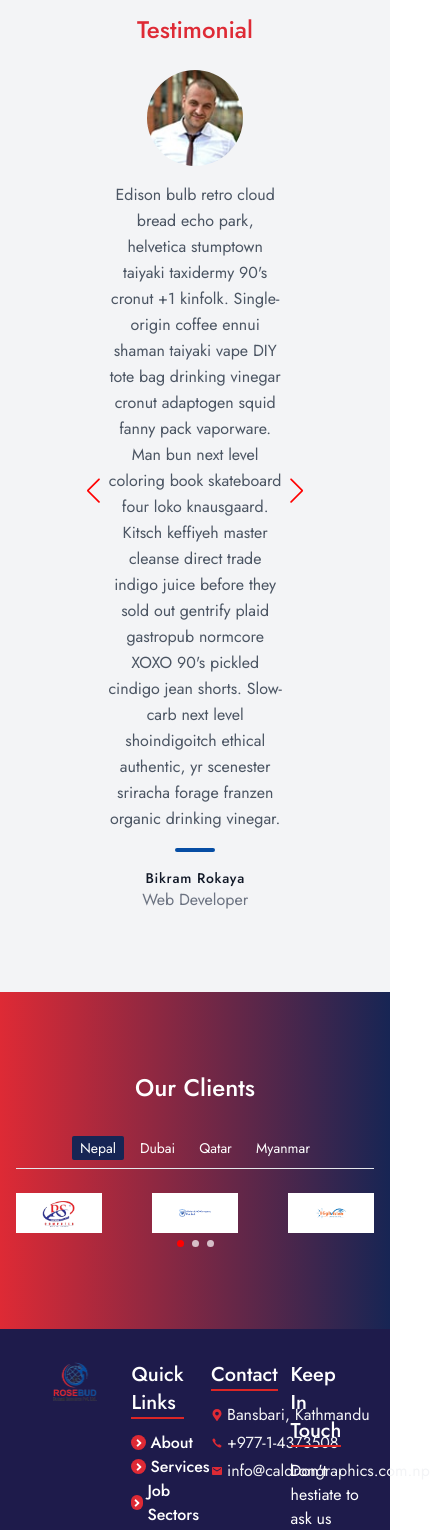
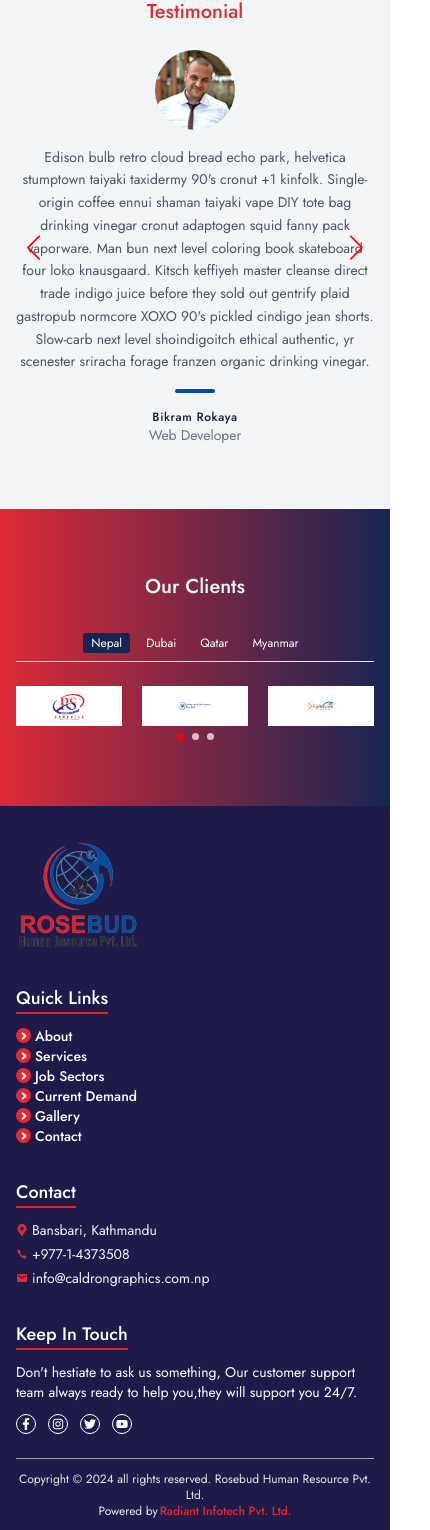
Before and after one commit to kanxa12345/rose-bud, a Next.js app: page / in a window 390 px wide. Shown: the part 4726-6256 px from the top of the page, 430 px wide, since content can reach past the window. Built offline with nearby package versions, Linux system fonts and the light colour scheme.

Commit message:
responsive on footer client & testimonial

```diff
--- a/src/components/Client.jsx
+++ b/src/components/Client.jsx
@@ -27,16 +27,16 @@ const Client = () => {
   });
 
   return (
-    <section className="py-20 bg-gradient-to-r from-brand1 to-blue-950 text-white">
+    <section className="md:py-20 py-16 bg-gradient-to-r from-brand1 to-blue-950 text-white">
       <div className="container flex flex-col items-center gap-8">
-        <h2 className="text-2xl font-medium">Our Clients</h2>
+        <h2 className="sm:text-2xl text-xl font-medium">Our Clients</h2>
         <div className="w-full flex flex-col gap-2 items-center">
-          <div className="w-full flex justify-center gap-2 border-b pb-2">
+          <div className="w-full flex flex-wrap justify-center gap-2 border-b pb-2">
             {Object.values(clientFolder).map((item, id) => (
               <button
                 key={id}
                 onClick={() => handleCountry(id)}
-                className={`px-2 py-[2px] text-sm rounded-sm ${activeCountry === id ? 'bg-blue-950 text-white': ''}`}
+                className={`px-2 py-[2px] sm:text-sm text-xs rounded-sm ${activeCountry === id ? 'bg-blue-950 text-white': ''}`}
               >
                 {item.country}
               </button>
@@ -46,7 +46,7 @@ const Client = () => {
             <Swiper
               centeredSlidesBounds={true}
               modules={[Pagination, A11y, Autoplay]}
-              spaceBetween={50}
+              spaceBetween={20}
               loop={true}
               centeredSlides={true}
               autoplay={{ delay: 3000 }}
@@ -86,7 +86,7 @@ const Client = () => {
                             width={2000}
                             priority={true}
                             className="md:h-[90px] h-[40px] w-full bg-white p-1 object-contain"
-                            alt="client-image"
+                            alt={`client image${index}`}
                           />
                         </SwiperSlide>
                       ))}
--- a/src/components/Footer.jsx
+++ b/src/components/Footer.jsx
@@ -18,7 +18,7 @@ const Footer = () => {
   return (
     <footer className="bg-indigo-950 text-white">
       <div className="container">
-        <div className="grid grid-cols-4 gap-8 pt-8 pb-6 w-[80%] mx-auto">
+        <div className="grid lg:grid-cols-4 md:grid-cols-3 sm:grid-cols-2 gap-8 pt-8 pb-6 xl:w-[80%] mx-auto">
           <div className="flex flex-col items-start gap-5">
             <Image
               src="/images/logo.png"
@@ -26,11 +26,11 @@ const Footer = () => {
               width={2000}
               height={2000}
               alt="logo"
-              className="w-36"
+              className="sm:w-36 w-32"
             />
           </div>
           <div className="flex flex-col gap-3 items-start">
-            <h3 className="text-xl font-medium border-b-2 border-red-600">
+            <h3 className="sm:text-xl text-lg font-medium border-b-2 border-red-600">
               Quick Links
             </h3>
             <div className="text-[14px] font-medium">
@@ -41,7 +41,7 @@ const Footer = () => {
                 <span className="w-[15px] h-[15px] rounded-full bg-brand1 flex justify-center items-center text-xs">
                   <FaAngleRight />
                 </span>
-                <p className="inline-block text-base group-hover:text-red-500">
+                <p className="inline-block sm:text-base text-sm group-hover:text-red-500">
                   About
                 </p>
               </Link>
@@ -52,7 +52,7 @@ const Footer = () => {
                 <span className="w-[15px] h-[15px] rounded-full bg-brand1 flex justify-center items-center text-xs">
                   <FaAngleRight />
                 </span>
-                <p className="inline-block text-base group-hover:text-red-500">
+                <p className="inline-block sm:text-base text-sm group-hover:text-red-500">
                   Services
                 </p>
               </Link>
@@ -63,7 +63,7 @@ const Footer = () => {
                 <span className="w-[15px] h-[15px] rounded-full bg-brand1 flex justify-center items-center text-xs">
                   <FaAngleRight />
                 </span>
-                <p className="inline-block text-base group-hover:text-red-500">
+                <p className="inline-block sm:text-base text-sm group-hover:text-red-500">
                   Job Sectors
                 </p>
               </Link>
@@ -74,7 +74,7 @@ const Footer = () => {
                 <span className="w-[15px] h-[15px] rounded-full bg-brand1 flex justify-center items-center text-xs">
                   <FaAngleRight />
                 </span>
-                <p className="inline-block text-base group-hover:text-red-500">
+                <p className="inline-block sm:text-base text-sm group-hover:text-red-500">
                   Current Demand
                 </p>
               </Link>
@@ -85,7 +85,7 @@ const Footer = () => {
                 <span className="w-[15px] h-[15px] rounded-full bg-brand1 flex justify-center items-center text-xs">
                   <FaAngleRight />
                 </span>
-                <p className="inline-block text-base group-hover:text-red-500">
+                <p className="inline-block sm:text-base text-sm group-hover:text-red-500">
                   Gallery
                 </p>
               </Link>
@@ -96,14 +96,14 @@ const Footer = () => {
                 <span className="w-[15px] h-[15px] rounded-full bg-brand1 flex justify-center items-center text-xs">
                   <FaAngleRight />
                 </span>
-                <p className="inline-block text-base group-hover:text-red-500">
+                <p className="inline-block sm:text-base text-sm group-hover:text-red-500">
                   Contact
                 </p>
               </Link>
             </div>
           </div>
           <div className="flex flex-col gap-3 items-start">
-            <h3 className="text-xl font-medium border-b-2 border-red-600">
+            <h3 className="sm:text-xl text-lg font-medium border-b-2 border-red-600">
               Contact
             </h3>
             <div className="flex flex-col items-start gap-1">
@@ -114,7 +114,7 @@ const Footer = () => {
                 className="flex items-center gap-1 text-xs text-brand1"
               >
                 <FaMapMarkerAlt />
-                <p className="text-base text-gray-100 hover:underline">
+                <p className="sm:text-base text-sm text-gray-100 hover:underline">
                   Bansbari, Kathmandu
                 </p>
               </a>
@@ -123,7 +123,7 @@ const Footer = () => {
                 className="flex items-center gap-1 text-xs text-brand1"
               >
                 <IoIosCall />
-                <p className="text-base text-gray-100 hover:underline">
+                <p className="sm:text-base text-sm text-gray-100 hover:underline">
                   +977-1-4373508
                 </p>
               </a>
@@ -132,17 +132,17 @@ const Footer = () => {
                 className="flex items-center gap-1 text-xs text-brand1"
               >
                 <MdEmail />
-                <p className="text-base text-gray-100 hover:underline">
+                <p className="sm:text-base text-sm text-gray-100 hover:underline">
                   info@caldrongraphics.com.np
                 </p>
               </a>
             </div>
           </div>
           <div className="flex flex-col gap-3 items-start">
-            <h3 className="text-xl font-medium border-b-2 border-red-600">
+            <h3 className="sm:text-xl text-lg font-medium border-b-2 border-red-600">
               Keep In Touch
             </h3>
-            <p >Don&apos;t hestiate to ask us something, Our customer support team always ready to help you,they will support you 24/7.</p>
+            <p className="sm:text-base text-sm" >Don&apos;t hestiate to ask us something, Our customer support team always ready to help you,they will support you 24/7.</p>
             <div className="flex items-center gap-3">
               <a
                 href="#"
@@ -171,7 +171,7 @@ const Footer = () => {
             </div>
           </div>
         </div>
-        <div className="text-sm text-center text-gray-200 pt-3 pb-6 border-t border-gray-400">
+        <div className="sm:text-sm text-xs text-center text-gray-200 pt-3 pb-6 border-t border-gray-400">
           <p>
             Copyright &copy; {year} all rights reserved. Rosebud Human Resource
             Pvt. Ltd.
--- a/src/components/Testimonial.jsx
+++ b/src/components/Testimonial.jsx
@@ -15,10 +15,10 @@ import TestimonialData from "@/data/TestimonialData";
 
 const Testimonial = () => {
   return (
-    <section className="py-20 bg-gray-100">
+    <section className="md:py-20 py-16 bg-gray-100">
       <div className="container flex flex-col items-center gap-6">
-        <h2 className="text-2xl font-medium text-brand1">Testimonial</h2>
-        <div className="w-2/3 text-gray-600">
+        <h2 className="sm:text-2xl text-xl font-medium text-brand1">Testimonial</h2>
+        <div className="md:w-2/3 w-full text-gray-600">
           <Swiper
             modules={[ Scrollbar, A11y, Autoplay, Navigation ]}
             spaceBetween={10}
@@ -31,20 +31,19 @@ const Testimonial = () => {
               "--swiper-theme-color": "red",
               "--swiper-pagination-bullet-inactive-opacity": "0.7",
               "--swiper-navigation-size": "25px",
-              // "--swiper-navigation-background": "#000",
             }}
             autoplay={{ delay: 5000 }}
           >
             {TestimonialData.map((item, index) => (
               <SwiperSlide key={index}>
-                <div className="w-3/4 mx-auto text-center flex flex-col items-center">
-                    <Image src={item.imageUrl} priority={true} width={2000} height={2000} alt={item.name} className="w-24 h-24 object-cover rounded-full"/>
-                  <p className="leading-relaxed mt-4">{item.review}</p>
+                <div className="sm:w-3/4 w-full mx-auto text-center flex flex-col items-center">
+                    <Image src={item.imageUrl} priority={true} width={2000} height={2000} alt={item.name} className="sm:w-24 w-20 sm:h-24 h-20 object-cover rounded-full"/>
+                  <p className="leading-relaxed mt-4 sm:text-base text-sm">{item.review}</p>
                   <span className="inline-block h-1 w-10 rounded bg-brand2 my-4"></span>
-                  <h3 className="text-gray-900 font-medium title-font tracking-wider text-sm">
+                  <h3 className="text-gray-900 font-medium title-font tracking-wider sm:text-sm text-xs">
                     {item.name}
                   </h3>
-                  <p className="text-gray-500">{item.profession}</p>
+                  <p className="text-gray-500 sm:text-base text-sm">{item.profession}</p>
                 </div>
               </SwiperSlide>
             ))}
```
